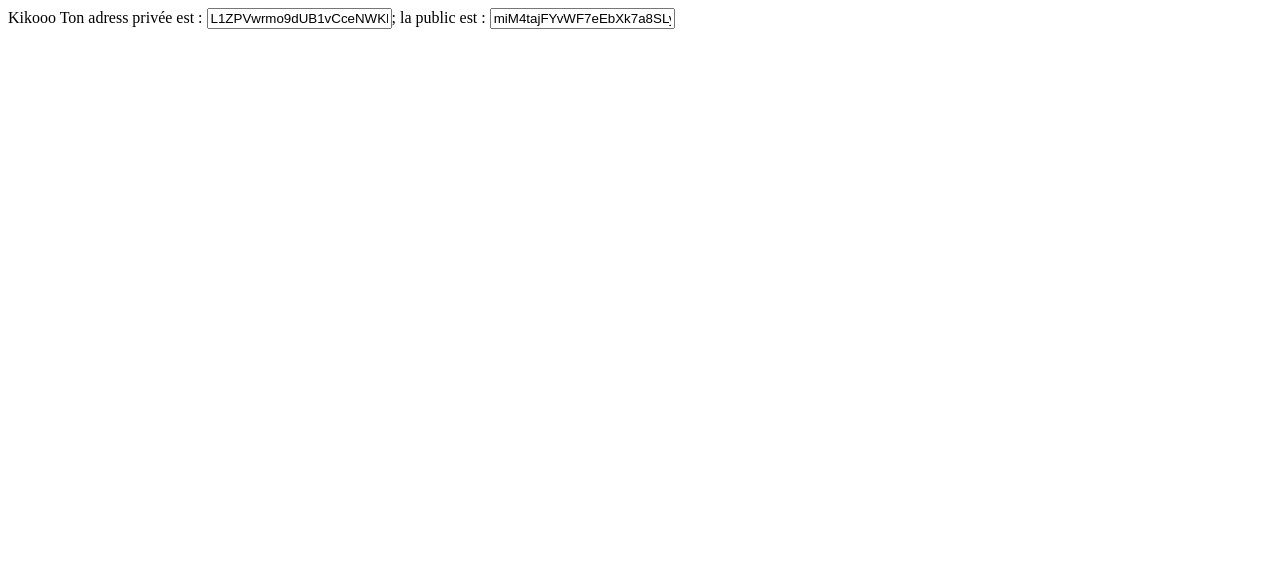
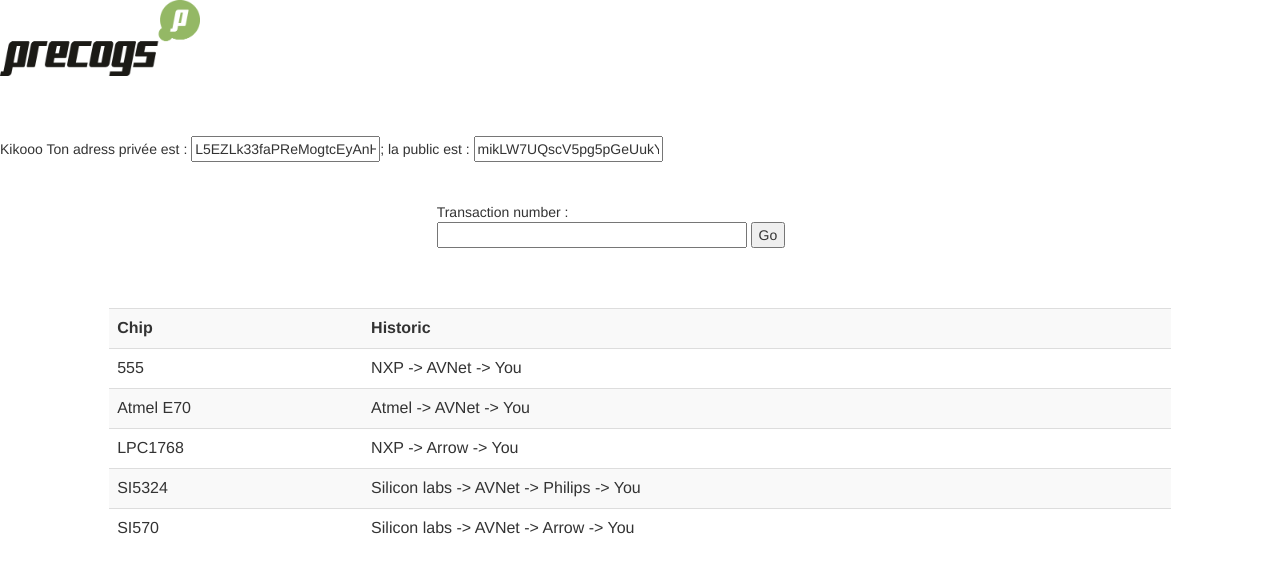
Before and after one commit to clement-roblot/precogsBlockchain, a website: page index.html in a window 1280 px wide. Drawn offline with nearby package versions, Linux system fonts and the light colour scheme.

Commit message:
First visual (hugly) but gives an idea.

```diff
--- a/app/app.js
+++ b/app/app.js
@@ -5,9 +5,12 @@
 
 function initApp(){
 
-    var key = bitcoin.ECKey.makeRandom();
+    /*var key = bitcoin.ECKey.makeRandom();
     publicKey = key.pub.getAddress(bitcoin.networks.testnet).toString();
-    privateKey = key.toWIF();
+    privateKey = key.toWIF();*/
+
+    publicKey = "mikLW7UQscV5pg5pGeUukY91HY86bdeQEM";
+    privateKey = "L5EZLk33faPReMogtcEyAnHC55wbBqn4XYruEaBEwrHwnJFuWxsU";
 }
 
 
@@ -17,8 +20,6 @@
 }
 
 
-
-
 function getPrivateKey(){
 
     return privateKey;
--- a/index.html
+++ b/index.html
@@ -5,14 +5,51 @@
  	<script src="bitcoin.js"></script>
 	<script src="app/app.js"></script>
 
+	<link rel="stylesheet" href="node_modules/bootstrap/dist/css/bootstrap.min.css">
 </head>
 
 <body>
+
+<img src="img/precogs.png" style="width:200px;">
+<br>
+<br>
+<br>
+<br>
 
 
 Kikooo
 
 Ton adress privée est : <input id="addressPrivate" type="text">; la public est : <input id="addressPublic" type="text">
+
+<br>
+<br>
+<br>
+
+
+<div class="row">
+  <div class="col-md-4"></div>
+  <div class="col-md-4">Transaction number : <input id="transactionNumber" type="text" size="35" value=""> <input id="goTransaction" type="button" value="Go"></div>
+  <div class="col-md-4"></div>
+</div>
+
+<br>
+<br>
+<br>
+
+<div class="row">
+  <div class="col-md-1"></div>
+  <div class="col-md-10">
+  <table class="table table-striped">
+    <tr><th>Chip</th><th>Historic</th></tr>
+    <tr><td>555</td>        <td align="left">NXP -> AVNet -> You</td></tr>
+    <tr><td>Atmel E70</td>  <td align="left">Atmel -> AVNet -> You</td></tr>
+    <tr><td>LPC1768</td>    <td align="left">NXP -> Arrow -> You</td></tr>
+    <tr><td>SI5324</td>     <td align="left">Silicon labs -> AVNet -> Philips -> You</td></tr>
+    <tr><td>SI570</td>      <td align="left">Silicon labs -> AVNet -> Arrow -> You</td></tr>
+  </table>
+  </div>
+  <div class="col-md-1"></div>
+</div>
 
 
 <script>
@@ -26,6 +63,11 @@
     $("#addressPublic").val(getPublicKey());
     $("#addressPrivate").val(getPrivateKey());
 
+    $("#addChipBtn").click(function(){
+
+    	alert("kikoo");
+    })
+
 };
 
 </script>
--- a/package.json
+++ b/package.json
@@ -8,6 +8,7 @@
   "dependencies": {
     "bigi": "^1.4.2",
     "bitcoinjs-lib": "^1.5.8",
+    "bootstrap": "^3.3.7",
     "browserify": "^13.1.1",
     "bs58": "^3.0.0",
     "buffer": "^5.0.0",
--- a/server.js
+++ b/server.js
@@ -1,7 +1,7 @@
 var connect = require('connect');
 var serveStatic = require('serve-static');
 connect().use(serveStatic(__dirname)).listen(8080, function(){
-    console.log('Server running on 8080...');
+    console.log('Server running on : http://127.0.0.1:8080...');
 });
 
 //http://stackoverflow.com/questions/6084360/using-node-js-as-a-simple-web-server
```
Also changed, not shown: img/precogs.png (added).
